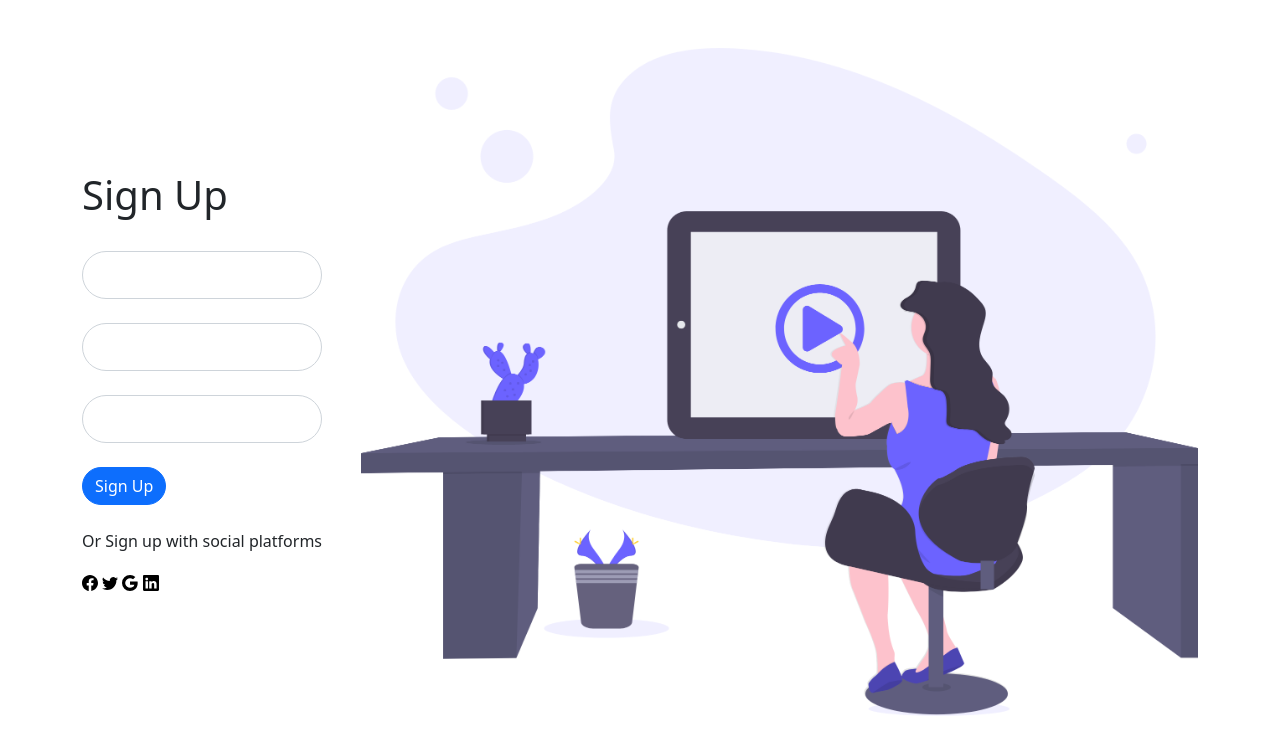
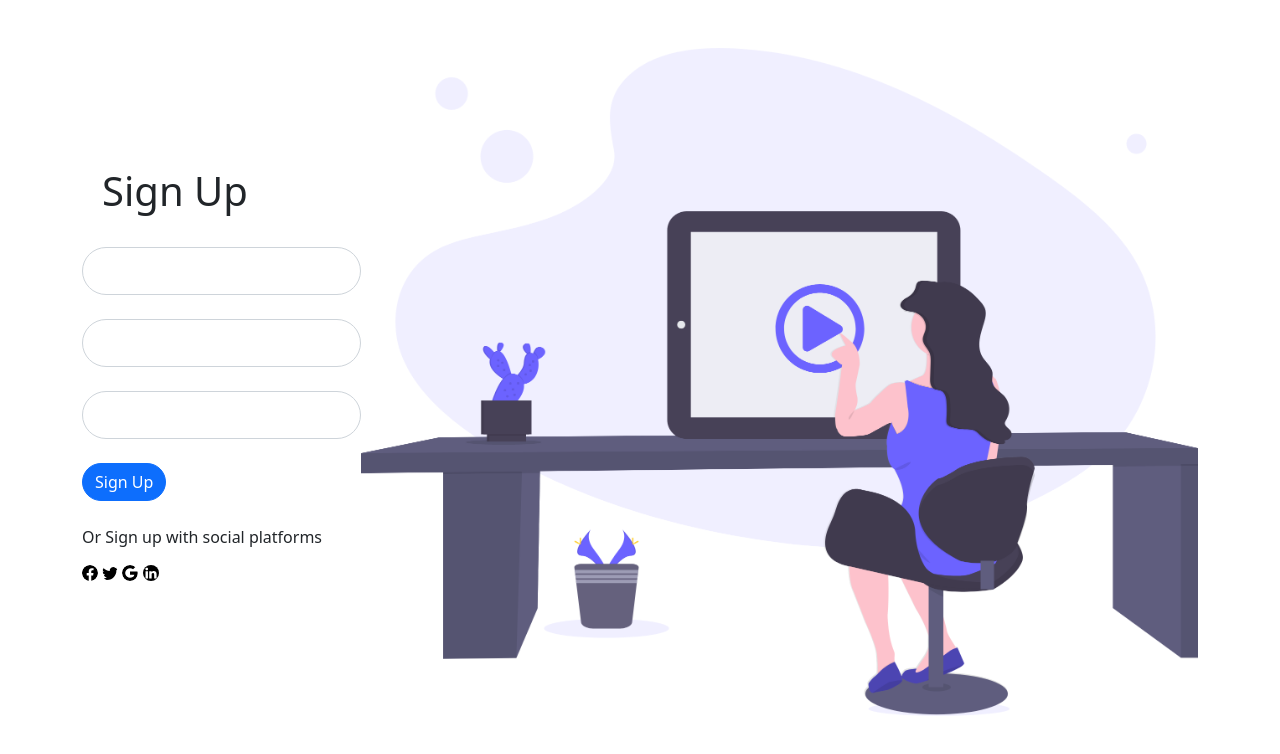
Before and after one commit to rebeccalpeace/double-tap-crm, a plain HTML site: page sign-up.html in a window 1280 px wide. Drawn offline with nearby package versions, Linux system fonts and the light colour scheme.

Commit message:
Not perfect but final

```diff
--- a/css/main.css
+++ b/css/main.css
@@ -0,0 +1,3 @@
+h1 {
+    margin-left: 20px;
+}
--- a/sign-up.html
+++ b/sign-up.html
@@ -4,6 +4,7 @@
     <meta charset="UTF-8">
     <meta http-equiv="X-UA-Compatible" content="IE=edge">
     <meta name="viewport" content="width=device-width, initial-scale=1.0">
+    <link rel="stylesheet" href="css/main.css">
     <title>Sign Up</title>
     <!--Bootstrap-->
     <!--Add a container to move items from the edge of the screen-->
@@ -18,24 +19,23 @@
         <div>
           <h1>Sign Up</h1>
           <br>
-          <select class="form-control form-control-lg rounded-pill">
-            <label for="src=img/person.svg"></label>
-          </select>
+          <input class="form-control form-control-lg rounded-pill" type="text">
+          </input>
           <br>
-          <select class="form-control form-control-lg rounded-pill">
-          </select>
+          <input class="form-control form-control-lg rounded-pill" type="text">
+          </input>
           <br>
-          <select class="form-control form-control-lg rounded-pill">
-          </select>
+          <input class="form-control form-control-lg rounded-pill" type="text">
+          </input>
           <br>
           <input class="btn btn-primary rounded-pill" type="submit" value="Sign Up">
           <br>
           <br>
           <p><b></b>Or Sign up with social platforms</b></p>
-          <img class="img-fluid w-15" src="img/facebook.svg">
-          <img class="img-fluid w-15"  src="img/twitter.svg">
-          <img class="img-fluid w-15"   src="img/google.svg">
-          <img class="img-fluid w-15" src="img/linkedin.svg">
+          <img class="img-fluid w-15 rounded-circle mb-3" src="img/facebook.svg">
+          <img class="img-fluid w-15 rounded-circle mb-3"  src="img/twitter.svg">
+          <img class="img-fluid w-15 rounded-circle mb-3"   src="img/google.svg">
+          <img class="img-fluid w-15 rounded-circle mb-3" src="img/linkedin.svg">
         </div>
       <img class="img-fluid w-75"src="img/Group 10@2x.png">
     </div>
```
Also changed, not shown: sign-in.html (+6 -7 lines).
